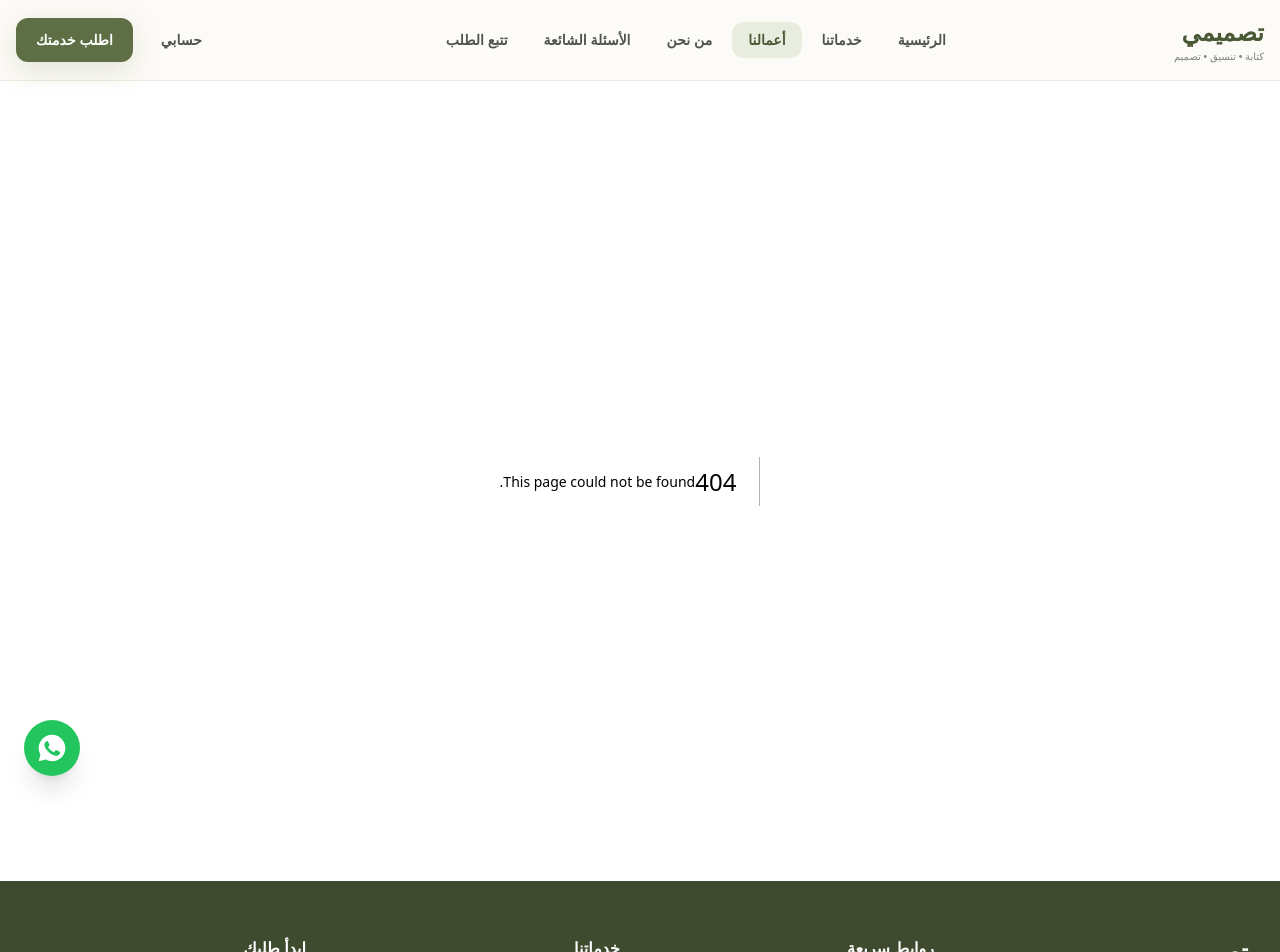
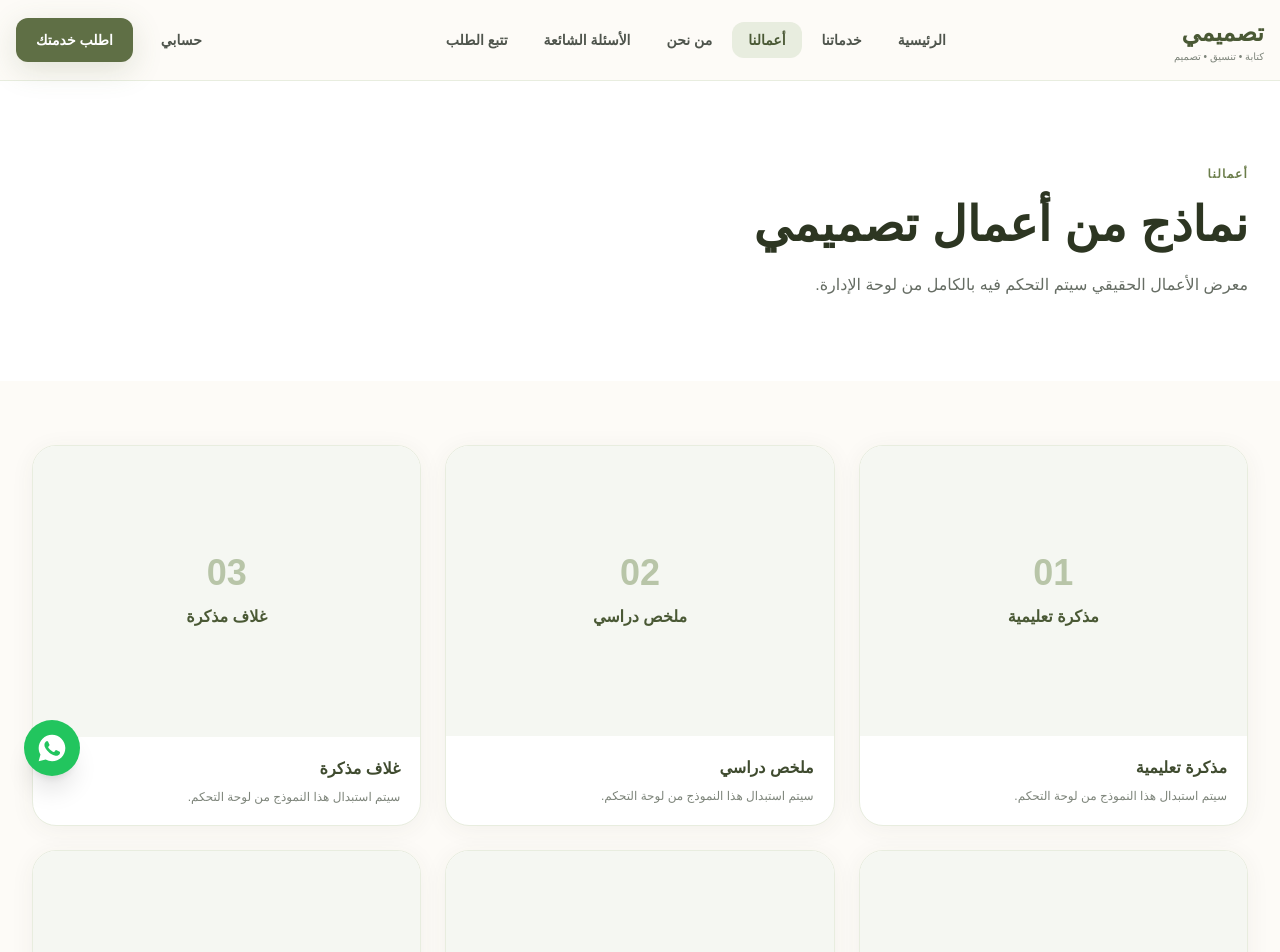
Before and after one commit to Mohamedwalied55/tasmimi, a Next.js app: page /portfolio in a window 1280 px wide. Before the commit this address had no page. Shown: the top 952 px of the page. Built offline with nearby package versions, Linux system fonts and the light colour scheme.

Commit message:
Add PortfolioPage component with project listings

```diff
--- /dev/null
+++ b/src/app/portfolio/page.tsx
@@ -0,0 +1,57 @@
+const projects = [
+  "مذكرة تعليمية",
+  "ملخص دراسي",
+  "غلاف مذكرة",
+  "تنسيق PDF",
+  "خريطة ذهنية",
+  "ملف Word",
+];
+
+export default function PortfolioPage() {
+  return (
+    <main className="bg-cream-100">
+      <section className="bg-white">
+        <div className="mx-auto max-w-7xl px-4 py-20 sm:px-6 lg:px-8">
+          <span className="text-xs font-black tracking-widest text-olive-500">
+            أعمالنا
+          </span>
+
+          <h1 className="mt-4 text-4xl font-black text-olive-900 sm:text-5xl">
+            نماذج من أعمال تصميمي
+          </h1>
+
+          <p className="mt-5 max-w-2xl leading-8 text-warmGray-600">
+            معرض الأعمال الحقيقي سيتم التحكم فيه بالكامل من لوحة الإدارة.
+          </p>
+        </div>
+      </section>
+
+      <section className="mx-auto max-w-7xl px-4 py-16 sm:px-6 lg:px-8">
+        <div className="grid gap-6 sm:grid-cols-2 lg:grid-cols-3">
+          {projects.map((project, index) => (
+            <div
+              key={project}
+              className="group overflow-hidden rounded-3xl border border-olive-100 bg-white shadow-card"
+            >
+              <div className="flex aspect-[4/3] items-center justify-center bg-olive-50">
+                <div className="text-center">
+                  <div className="text-4xl font-black text-olive-300">
+                    {String(index + 1).padStart(2, "0")}
+                  </div>
+                  <p className="mt-3 font-bold text-olive-700">{project}</p>
+                </div>
+              </div>
+
+              <div className="p-5">
+                <h2 className="font-black text-olive-800">{project}</h2>
+                <p className="mt-2 text-xs text-warmGray-500">
+                  سيتم استبدال هذا النموذج من لوحة التحكم.
+                </p>
+              </div>
+            </div>
+          ))}
+        </div>
+      </section>
+    </main>
+  );
+}
```
